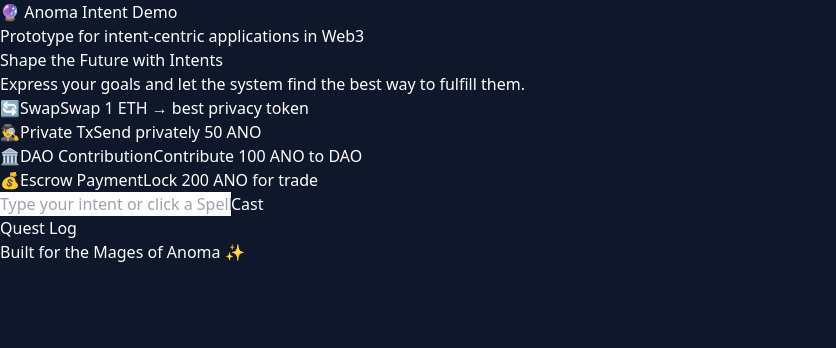
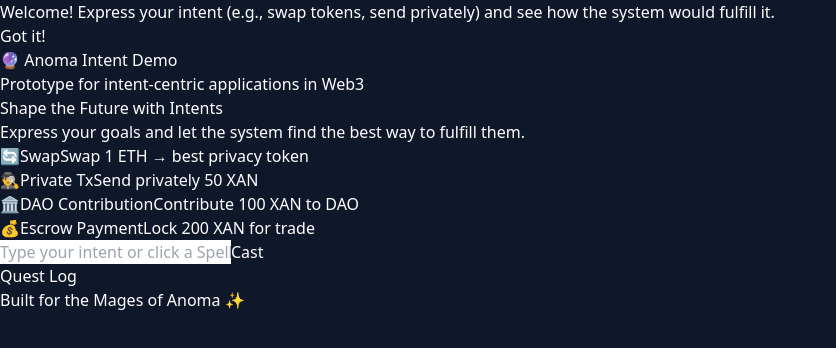
Before and after one commit to forumevi/anoma-intent-demo, a React (Vite) app: page / in a window 1280 px wide. Shown: the top 348 px of the page, without its empty margins (0-836 px from the left). Built offline with nearby package versions, Linux system fonts and the light colour scheme.

Commit message:
Update App.jsx

```diff
--- a/src/App.jsx
+++ b/src/App.jsx
@@ -4,19 +4,19 @@
 const SPELLS = [
   {
     name: "Swap", icon: "🔄", example: "Swap 1 ETH → best privacy token",
-    description: "Simulate exchanging one token for another."
+    description: "Exchange one token for another via a privacy-preserving route."
   },
   {
-    name: "Private Tx", icon: "🕵️‍♂️", example: "Send privately 50 ANO",
-    description: "Send tokens privately without revealing sender/receiver."
+    name: "Private Tx", icon: "🕵️‍♂️", example: "Send privately 50 XAN",
+    description: "Send tokens privately without revealing your identity."
   },
   {
-    name: "DAO Contribution", icon: "🏛️", example: "Contribute 100 ANO to DAO",
+    name: "DAO Contribution", icon: "🏛️", example: "Contribute 100 XAN to DAO",
     description: "Contribute tokens to a DAO proposal or treasury."
   },
   {
-    name: "Escrow Payment", icon: "💰", example: "Lock 200 ANO for trade",
-    description: "Lock tokens in an escrow contract for secure trading."
+    name: "Escrow Payment", icon: "💰", example: "Lock 200 XAN for trade",
+    description: "Lock tokens in escrow for secure trades."
   }
 ];
 
@@ -25,6 +25,21 @@
   "Private Tx": ["Sender → Mixer → Receiver"],
   "DAO Contribution": ["Wallet → DAO Treasury → Proposal"],
   "Escrow Payment": ["Payer → Escrow → Payee"]
+};
+
+const FLOW_EXPLANATIONS = {
+  "Token A → DEX → Privacy Pool → Token B": [
+    "Swap route", "Privacy Pool hides transaction", "Receive token B"
+  ],
+  "Sender → Mixer → Receiver": [
+    "Send token", "Mixer hides sender", "Receiver gets token"
+  ],
+  "Wallet → DAO Treasury → Proposal": [
+    "Select DAO", "Contribute XAN", "Proposal updated"
+  ],
+  "Payer → Escrow → Payee": [
+    "Lock in Escrow", "Funds held securely", "Release to payee"
+  ]
 };
 
 const STATUS_ICONS = { pending: "⏳", executed: "✅", failed: "❌" };
@@ -38,15 +53,14 @@
   const [hoverParticles, setHoverParticles] = useState([]);
   const [flowParticles, setFlowParticles] = useState([]);
   const [logParticles, setLogParticles] = useState([]);
+  const [showOnboarding, setShowOnboarding] = useState(true);
 
   const executeIntent = (intentName) => {
     const flowSteps = MOCK_FLOWS[intentName] || ["User Intent"];
     setFlow(flowSteps);
     setLog(prev => [...prev, { type: "intent", text: intentName, status: "pending" }]);
     setExecuting(true);
-    // Flow particles
     triggerFlowParticles();
-    // Log particles
     triggerLogParticles();
     setTimeout(() => {
       setLog(prev => [...prev, { type: "system", text: `Executed: ${intentName}`, status: "executed" }]);
@@ -91,7 +105,7 @@
     setCurrentDescription(spell.description);
   };
 
-  const handleSpellHover = (e) => {
+  const handleSpellHover = () => {
     const particles = Array.from({length: 8}).map(() => ({
       x: Math.random() * 60 - 30,
       y: Math.random() * 30,
@@ -107,6 +121,15 @@
 
   return (
     <div className="min-h-screen bg-gradient-to-br from-indigo-900 via-purple-900 to-slate-900 text-white flex flex-col relative overflow-hidden">
+
+      {/* Onboarding Panel */}
+      {showOnboarding && (
+        <motion.div initial={{y:-50, opacity:0}} animate={{y:0, opacity:1}} transition={{duration:0.5}}
+          className="absolute top-6 left-1/2 -translate-x-1/2 bg-purple-800/70 p-4 rounded-xl shadow-lg z-20 max-w-lg w-[90%] text-center">
+          <p>Welcome! Express your intent (e.g., swap tokens, send privately) and see how the system would fulfill it.</p>
+          <button onClick={() => setShowOnboarding(false)} className="mt-2 px-3 py-1 bg-purple-600 rounded hover:bg-purple-700 transition text-sm">Got it!</button>
+        </motion.div>
+      )}
 
       {/* Background Particles */}
       <div className="absolute top-0 left-0 w-full h-full pointer-events-none">
@@ -162,16 +185,6 @@
             <span className="text-2xl sm:text-3xl">{spell.icon}</span>
             <span className="mt-1 sm:mt-2 font-semibold text-sm sm:text-base">{spell.name}</span>
             <span className="text-xs text-purple-300 mt-1 opacity-0 group-hover:opacity-100 transition">{spell.example}</span>
-
-            {/* Hover Particles */}
-            {hoverParticles.map(p => (
-              <motion.div key={p.id} className="absolute rounded-full bg-purple-400"
-                style={{width: p.size, height: p.size, top: "50%", left: "50%"}}
-                initial={{opacity: p.opacity, x:0, y:0}}
-                animate={{opacity:0, x: p.x, y: -p.y-20}}
-                transition={{duration: 0.8}}
-              />
-            ))}
           </motion.div>
         ))}
       </section>
@@ -191,22 +204,15 @@
             {flow.map((step, i) => (
               <motion.div key={i}
                 whileHover={{ boxShadow: "0 0 15px rgba(255,0,255,0.6)" }}
-                onMouseEnter={triggerFlowParticles}
                 initial={{ opacity: 0, y: -10 }} animate={{ opacity: 1, y:0 }} transition={{ delay: i*0.25 }}
                 className="px-2 sm:px-3 py-2 rounded-xl bg-gradient-to-r from-purple-600/60 to-pink-500/60 text-center flex-1 shadow-md text-sm sm:text-base relative"
               >
                 {step}
-                {i < flow.length - 1 && <span className="absolute sm:relative sm:ml-1 text-white/60">→</span>}
-
-                {/* Flow Particles */}
-                {flowParticles.map(p => (
-                  <motion.div key={p.id} className="absolute rounded-full bg-pink-400"
-                    style={{width: p.size, height: p.size, top: "50%", left: "50%"}}
-                    initial={{opacity: p.opacity, x:0, y:0}}
-                    animate={{opacity:0, x: p.x, y: -p.y-15}}
-                    transition={{duration: 0.8}}
-                  />
-                ))}
+                {FLOW_EXPLANATIONS[step] && (
+                  <div className="mt-1 text-xs text-purple-300">
+                    {FLOW_EXPLANATIONS[step].join(" → ")}
+                  </div>
+                )}
               </motion.div>
             ))}
           </div>
@@ -226,20 +232,9 @@
                   entry.status === "executed" ? "bg-green-500/20 text-green-200 shadow-md" :
                   "bg-red-500/20 text-red-200 shadow-md"
                 }`}
-                onMouseEnter={triggerLogParticles}
               >
                 <span>{STATUS_ICONS[entry.status || "pending"]}</span>
                 <span className="ml-2">{entry.text}</span>
-
-                {/* Log Particles */}
-                {logParticles.map(p => (
-                  <motion.div key={p.id} className="absolute rounded-full bg-green-400"
-                    style={{width: p.size, height: p.size, top: "50%", left: "50%"}}
-                    initial={{opacity: p.opacity, x:0, y:0}}
-                    animate={{opacity:0, x: p.x, y: -p.y-15}}
-                    transition={{duration: 0.8}}
-                  />
-                ))}
               </motion.div>
             ))}
             {executing && (
```
